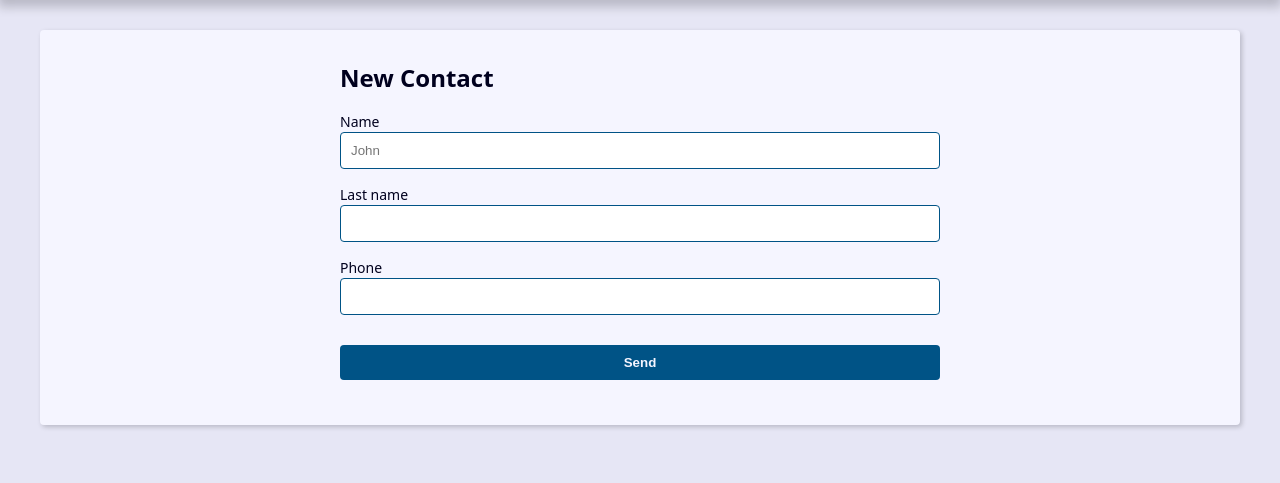
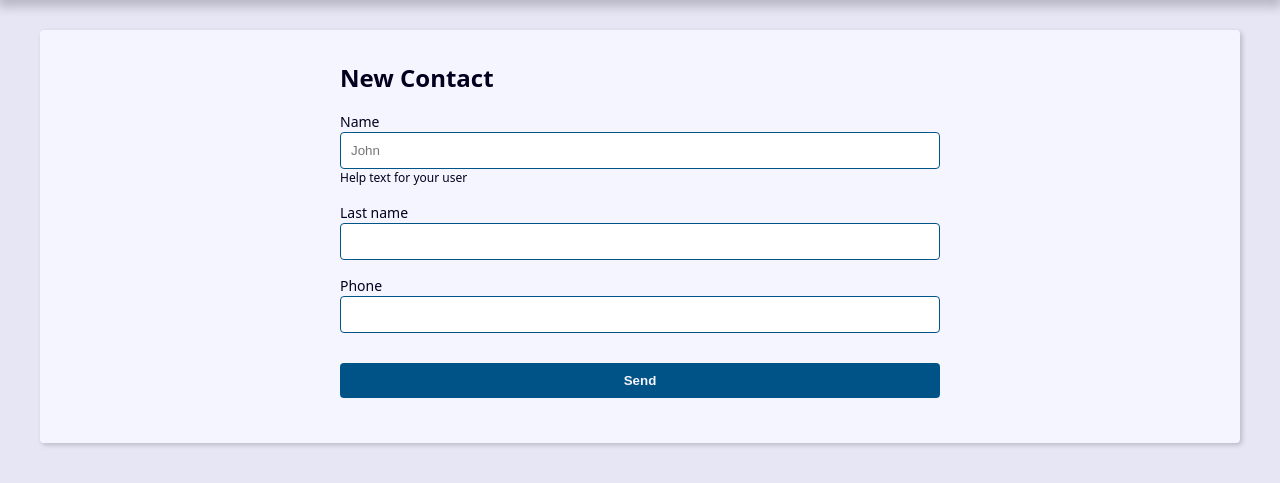
Before and after one commit to giovanicerejobrasil/django_schedule_project, a Django app: page /contact/create/ in a window 1280 px wide. Shown: the part 239-722 px from the top of the page. Run offline with Django 5.2, Linux system fonts and the light colour scheme.

Commit message:
add help_text

```diff
--- a/contact/templates/contact/create.html
+++ b/contact/templates/contact/create.html
@@ -17,6 +17,10 @@
             <label for="{{ field.id_for_label }}">{{ field.label }}</label>
             {{ field }}
             {{ field.errors }}
+
+            {% if field.help_text %}
+              <p class="help-text">{{ field.help_text }}</p>
+            {% endif %}
           </div>
         {% endfor %}
       </div>
```
